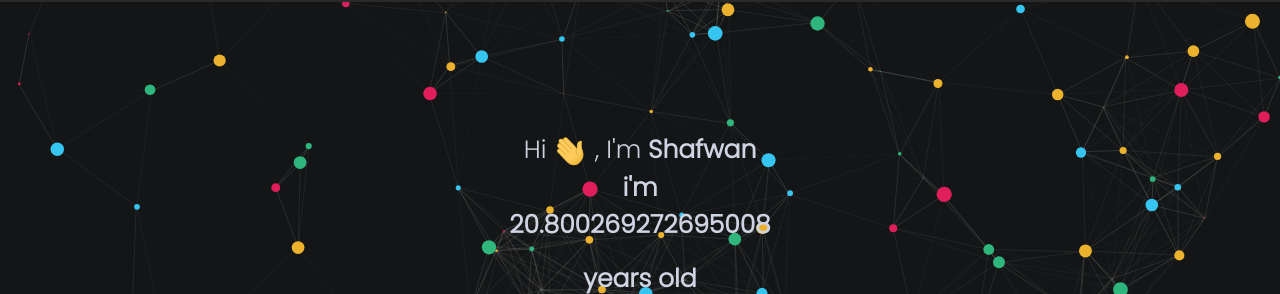
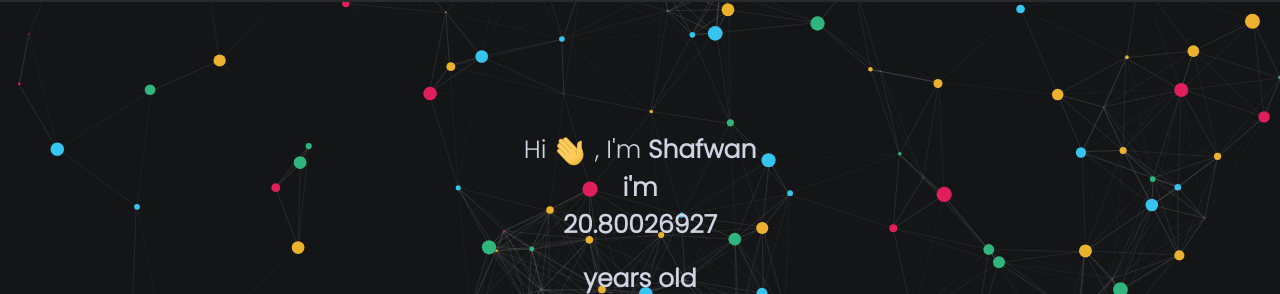
Before and after one commit to Shafwan23/Shafwan23.github.io, a plain HTML site: page index.html in a window 1280 px wide. Shown: the part 69-363 px from the top of the page. Drawn offline with nearby package versions, Linux system fonts and the light colour scheme; animation ran at ten frames a second; some icons are missing; files whose address does not match are found by name.

Commit message:
used tofixed in diff

```diff
--- a/index.html
+++ b/index.html
@@ -223,7 +223,7 @@
         let today = new Date();
         let firstDate = new Date("23-Dec-2002");
         let diff = (today - firstDate) / (1000 * 60 * 60 * 24 * 365.25); // convert milliseconds to years
-
+        diff = diff.toFixed(8)
         console.log(diff);
         document.querySelector("#userAge").innerText = diff;
 
```
